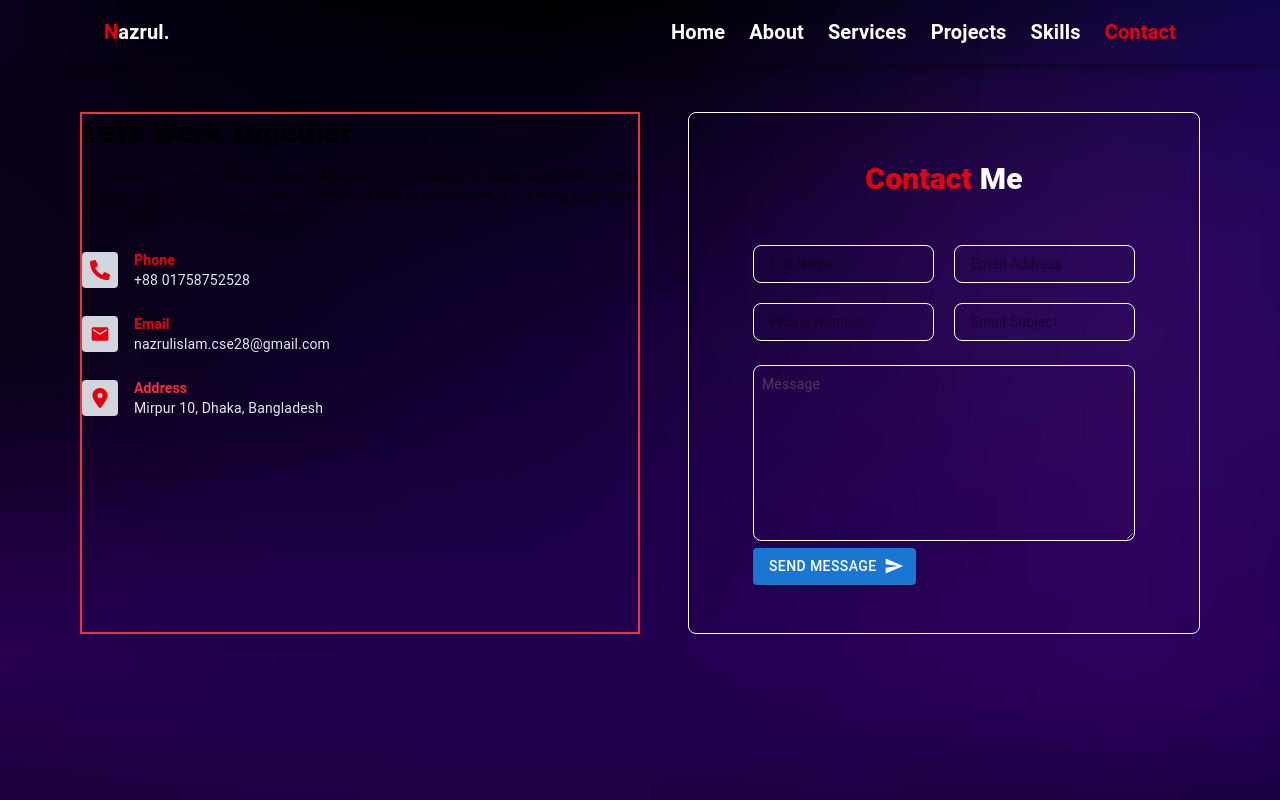
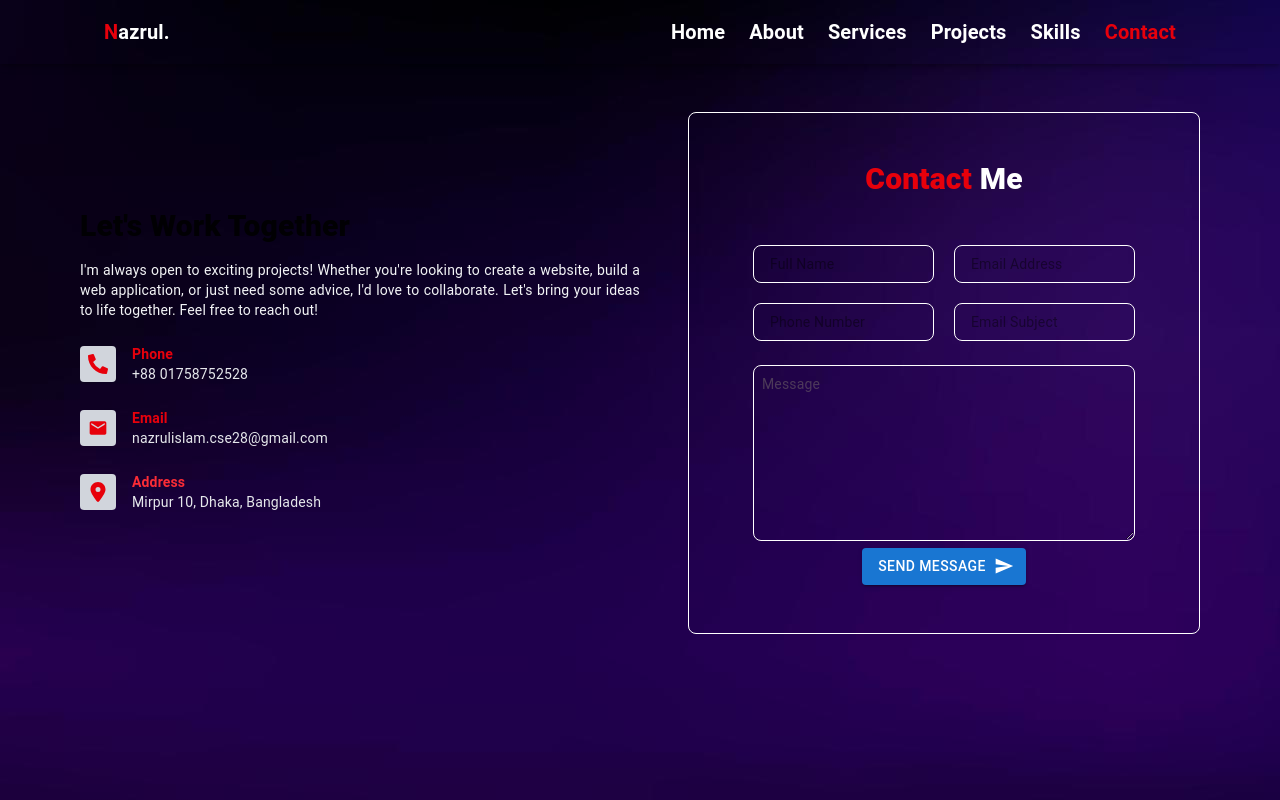
Before and after one commit to Nazrul144/nazrul-portfolio, a Next.js app: page /contact in a window 1280 px wide. Built offline with nearby package versions, Linux system fonts and the light colour scheme.

Commit message:
Email js error solved

```diff
--- a/package.json
+++ b/package.json
@@ -11,6 +11,7 @@
   "dependencies": {
     "@ant-design/icons": "^5.6.1",
     "@chakra-ui/react": "^3.13.0",
+    "@emailjs/browser": "^4.4.1",
     "@emotion/react": "^11.14.0",
     "@emotion/styled": "^11.14.0",
     "@mui/icons-material": "^6.4.7",
--- a/src/components/homePage/Contact.jsx
+++ b/src/components/homePage/Contact.jsx
@@ -9,9 +9,9 @@ const Contact = () => {
   return (
     <div className="px-4 lg:px-20">
       <div className="lg:flex gap-12">
-        <div className="lg:max-w-[50%] border-2 border-red-500">
+        <div className="lg:max-w-[50%] lg:mt-24">
           <h1 className=" text-2xl lg:text-3xl font-extrabold mb-4">Let's Work Together</h1>
-          <p className="text-justify text-sm">
+          <p className="text-justify text-sm text-gray-100 ">
             I'm always open to exciting projects! Whether you're looking to create a website, build a web application, or just
             need some advice, I'd love to collaborate. Let's bring your ideas to life together. Feel free to reach out!
           </p>
@@ -91,9 +91,11 @@ const Contact = () => {
                   id=""
                   placeholder="Message"
                 ></textarea>
+                <div className="flex justify-center">
                 <Button type="submit" variant="contained" endIcon={<SendIcon />}>
                   Send Message
                 </Button>
+                </div>
               </form>
             </div>
           </div>
--- a/src/components/homePage/Services.jsx
+++ b/src/components/homePage/Services.jsx
@@ -1,7 +1,7 @@
 "use client";
 import React, { useEffect, useState } from "react";
 import { Card } from "antd";
-import { FaBook, FaBullhorn, FaCode, FaImage, FaPaintBrush, FaPalette, FaVideo } from "react-icons/fa";
+import { FaBook, FaBullhorn, FaCode,  FaPaintBrush, FaPalette, FaVideo } from "react-icons/fa";
 import { GoArrowDownRight } from "react-icons/go";
 import Typewriter from "typewriter-effect";
 
```
Also changed, not shown: 1 other file (tests, documents, lock files or other folders).
